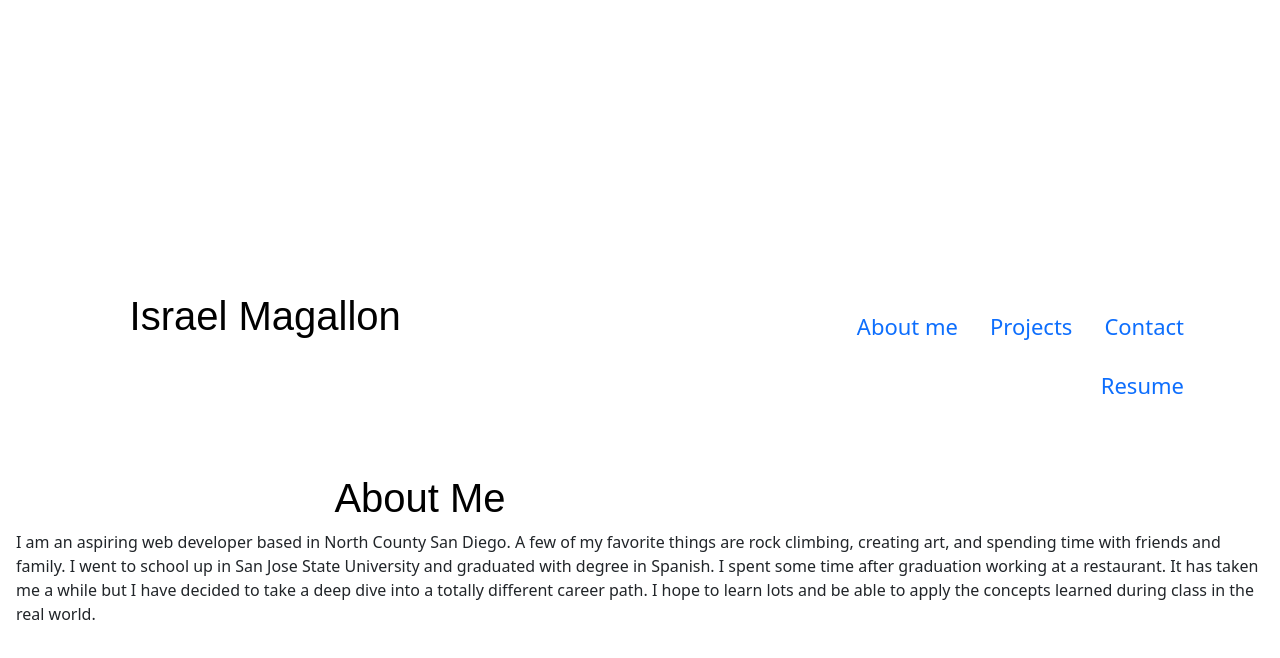
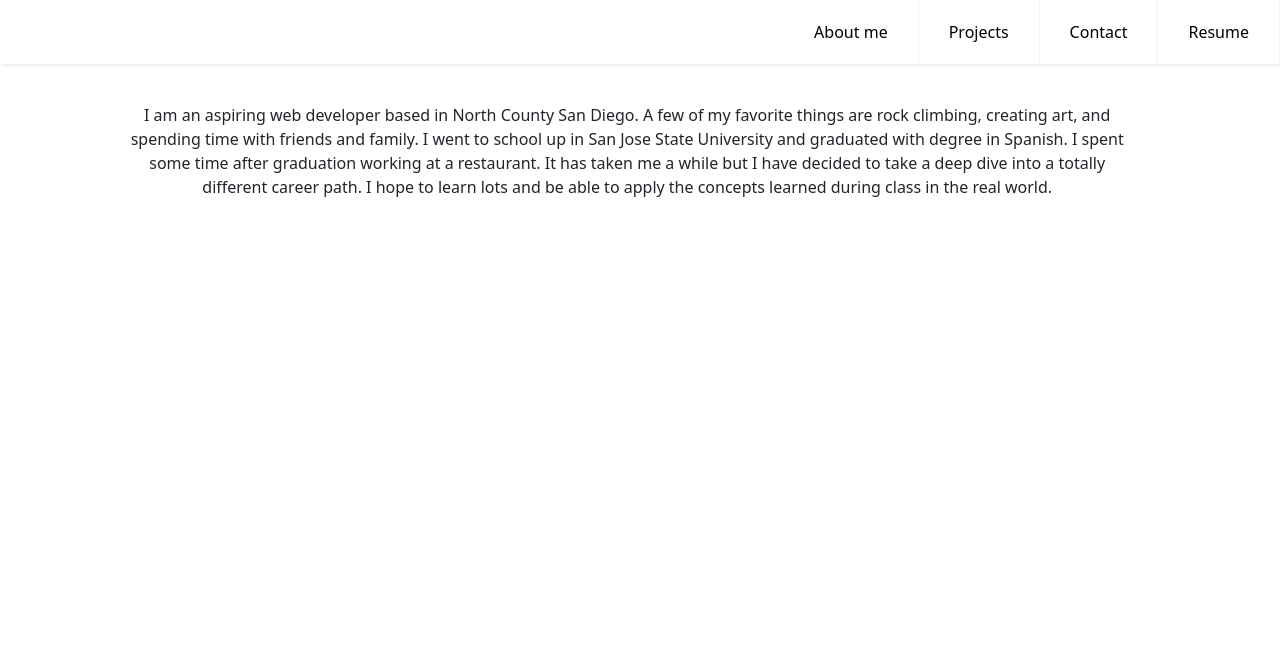
Before and after one commit to imagallon/react-portfolio, a React (Create React App) app: page / in a window 1280 px wide. Shown: the top 658 px of the page. Built offline with nearby package versions, Linux system fonts and the light colour scheme.

Commit message:
about me moved files and about me css

```diff
--- a/src/components/PortfolioContainer.js
+++ b/src/components/PortfolioContainer.js
@@ -1,8 +1,8 @@
 import React, { useState } from "react";
 import NavTabs from "./pages/NavTabs/NavTabs";
-import Aboutme from "./pages/Aboutme";
+import Aboutme from "./pages/Aboutme/Aboutme";
 import Projects from "./pages/Projects/Projects";
-import Resume from "./pages/Resume";
+
 import Contact from "./pages/Constact/Contact";
 
 export default function PortfolioContainer() {
@@ -19,8 +19,8 @@ export default function PortfolioContainer() {
       case "Projects":
         return <Projects />;
 
-      case "Resume":
-        return <Resume />;
+      // case "Resume":
+      //   return <Resume />;
 
       default:
         return <Contact />;
--- /dev/null
+++ b/src/components/pages/Aboutme/Aboutme.css
@@ -0,0 +1,8 @@
+.fix {
+  max-width: 80%;
+  text-align: center;
+  justify-content: center;
+  display: flex;
+  margin: 55px;
+  margin-left: 9%;
+}
--- a/src/components/pages/Aboutme.js
+++ b/src/components/pages/Aboutme/Aboutme.js
@@ -1,10 +1,11 @@
 import React from "react";
+import "./Aboutme.css";
 
 export default function Aboutme() {
   return (
     <div>
       <h1>About Me</h1>
-      <p>
+      <p className="fix">
         I am an aspiring web developer based in North County San Diego. A few of
         my favorite things are rock climbing, creating art, and spending time
         with friends and family. I went to school up in San Jose State
--- a/src/components/pages/Constact/Contact.css
+++ b/src/components/pages/Constact/Contact.css
@@ -1,6 +1,9 @@
-body {
+.container {
   background-color: #444442;
   padding-top: 85px;
+}
+
+.drop {
 }
 
 h1 {
@@ -100,7 +103,7 @@ textarea {
 .input-container {
   width: 650px;
   max-width: 100%;
-  margin: 20px auto 25px auto;
+  margin: 100px auto 25px auto;
   /* justify-content: center; */
 }
 
--- a/src/components/pages/Constact/Contact.js
+++ b/src/components/pages/Constact/Contact.js
@@ -4,6 +4,9 @@ import "./Contact.css";
 
 const style = {
   float: "right",
+  none: {
+    background: "none",
+  },
 };
 
 export default function Contact() {
@@ -47,12 +50,9 @@ export default function Contact() {
   return (
     <div>
       <form>
-        <div className="container">
-          <div className="row">
-            <h1>contact us</h1>
-          </div>
-          <div className="row"></div>
-          <div className="input-container">
+        <h1 style={style.none}>contact us</h1>
+
+        <div className="input-container drop">
           <div className="col-xs-12">
             <div className="styled-input wide">
               <input
@@ -102,7 +102,6 @@ export default function Contact() {
             </div>
           </div>
         </div>
-        </div>
       </form>
     </div>
   );
--- a/src/components/pages/NavTabs/Nav.css
+++ b/src/components/pages/NavTabs/Nav.css
@@ -1,4 +1,4 @@
-.nav {
+/* .nav {
   padding: 4em;
 }
 
@@ -9,4 +9,145 @@ h1 {
 li {
   margin-top: 10px;
   font-size: 22px;
+} */
+
+/* body {
+  margin: 0;
+  font-family: Helvetica, sans-serif;
+  background-color: #f4f4f4;
+} */
+
+.aColor {
+  color: #000;
 }
+
+/* header */
+
+.header {
+  background-color: #fff;
+  box-shadow: 1px 1px 4px 0 rgba(0, 0, 0, 0.1);
+  position: fixed;
+  width: 100%;
+  z-index: 3;
+}
+
+.header ul {
+  margin: 0;
+  padding: 0;
+  list-style: none;
+  overflow: hidden;
+  background-color: #fff;
+}
+
+.header li a {
+  display: block;
+  padding: 20px 20px;
+  border-right: 1px solid #f4f4f4;
+  text-decoration: none;
+}
+
+.header li a:hover,
+.header .menu-btn:hover {
+  background-color: #f4f4f4;
+}
+
+.header .logo {
+  display: block;
+  float: left;
+  font-size: 2em;
+  padding: 10px 20px;
+  text-decoration: none;
+}
+
+/* menu */
+
+.header .menu {
+  clear: both;
+  max-height: 0;
+  transition: max-height 0.2s ease-out;
+}
+
+/* menu icon */
+
+.header .menu-icon {
+  cursor: pointer;
+  display: inline-block;
+  float: right;
+  padding: 28px 20px;
+  position: relative;
+  user-select: none;
+}
+
+.header .menu-icon .navicon {
+  background: #333;
+  display: block;
+  height: 2px;
+  position: relative;
+  transition: background 0.2s ease-out;
+  width: 18px;
+}
+
+.header .menu-icon .navicon:before,
+.header .menu-icon .navicon:after {
+  background: #333;
+  content: "";
+  display: block;
+  height: 100%;
+  position: absolute;
+  transition: all 0.2s ease-out;
+  width: 100%;
+}
+
+.header .menu-icon .navicon:before {
+  top: 5px;
+}
+
+.header .menu-icon .navicon:after {
+  top: -5px;
+}
+
+/* menu btn */
+
+.header .menu-btn {
+  display: none;
+}
+
+.header .menu-btn:checked ~ .menu {
+  max-height: 240px;
+}
+
+.header .menu-btn:checked ~ .menu-icon .navicon {
+  background: transparent;
+}
+
+.header .menu-btn:checked ~ .menu-icon .navicon:before {
+  transform: rotate(-45deg);
+}
+
+.header .menu-btn:checked ~ .menu-icon .navicon:after {
+  transform: rotate(45deg);
+}
+
+.header .menu-btn:checked ~ .menu-icon:not(.steps) .navicon:before,
+.header .menu-btn:checked ~ .menu-icon:not(.steps) .navicon:after {
+  top: 0;
+}
+
+/* 48em = 768px */
+
+@media (min-width: 48em) {
+  .header li {
+    float: left;
+  }
+  .header li a {
+    padding: 20px 30px;
+  }
+  .header .menu {
+    clear: none;
+    float: right;
+    max-height: none;
+  }
+  .header .menu-icon {
+    display: none;
+  }
+}
--- a/src/components/pages/NavTabs/NavTabs.js
+++ b/src/components/pages/NavTabs/NavTabs.js
@@ -8,43 +8,56 @@ const style = {
 // We assign them to their own variable names
 function NavTabs({ currentPage, handlePageChange }) {
   return (
-    <ul className="nav justify-content-end ">
-      <h1>Israel Magallon</h1>
-      <li className="nav-item">
+    <header className="header">
+      {/* <h1>Israel Magallon</h1> */}
+      <input className="menu-btn" type="checkbox" id="menu-btn" />
+      <label className="menu-icon" htmlFor="menu-btn">
+        <span className="navicon"></span>
+      </label>
+      <ul className="menu ">
+        <li>
           <a
+            className="aColor"
             href="#Aboutme"
             onClick={() => handlePageChange("Aboutme")}
             // This is a conditional (ternary) operator that checks to see if the current page is "Aboutme"
             // If it is, we set the current page to 'nav-link-active', otherwise we set it to 'nav-link'
-          className={currentPage === "Aboutme" ? "nav-link active" : "nav-link"}
+            // className={
+            //   currentPage === "Aboutme" ? "nav-link active" : "nav-link"
+            // }
           >
             About me
           </a>
         </li>
-      <li className="nav-item">
+        <li>
           <a
+            className="aColor"
             href="#Projects"
             onClick={() => handlePageChange("Projects")}
             // Check to see if the currentPage is `Projects`, and if so we use the active link class from bootstrap. Otherwise, we set it to a normal nav-link
-          className={
-            currentPage === "Projects" ? "nav-link active" : "nav-link"
-          }
+            // className={
+            //   currentPage === "Projects" ? "nav-link active" : "nav-link"
+            // }
           >
             Projects
           </a>
         </li>
-      <li className="nav-item">
+        <li>
           <a
+            className="aColor"
             href="#contact"
             onClick={() => handlePageChange("Contact")}
             // Check to see if the currentPage is `Contact`, and if so we use the active link class from bootstrap. Otherwise, we set it to a normal nav-link
-          className={currentPage === "Contact" ? "nav-link active" : "nav-link"}
+            // className={
+            //   currentPage === "Contact" ? "nav-link active" : "nav-link"
+            // }
           >
             Contact
           </a>
         </li>
-      <li className="nav-item nav-link">
+        <li>
           <a
+            className="aColor"
             href={process.env.PUBLIC_URL + "/codingresume2021v1.1.pdf"}
             download
             style={style}
@@ -53,6 +66,7 @@ function NavTabs({ currentPage, handlePageChange }) {
           </a>
         </li>
       </ul>
+    </header>
   );
 }
 
--- a/src/components/pages/Projects/Projects.js
+++ b/src/components/pages/Projects/Projects.js
@@ -57,7 +57,7 @@ export default function Projects() {
   return (
     <div>
       <h1>Projects</h1>
-      <div>
+      <div className="cardFix">
         <ul className="card-wrapper">
           {projects.map((project) => (
             <Project
--- a/src/components/pages/Projects/Projects.scss
+++ b/src/components/pages/Projects/Projects.scss
@@ -48,7 +48,7 @@
   box-sizing: border-box;
 }
 
-body {
+.cardFix {
   display: grid;
   place-content: center;
   justify-items: center;
```
Also changed, not shown: src/components/pages/Resume.js (deleted, +0 -11 lines). Lines whose indentation alone changed are shown as unchanged.
